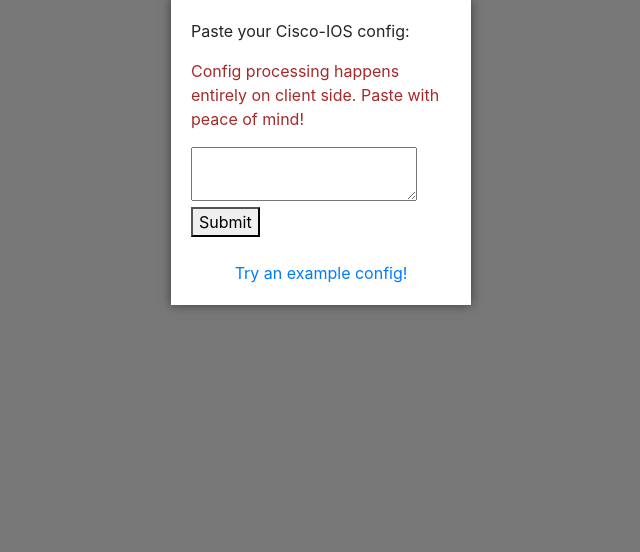
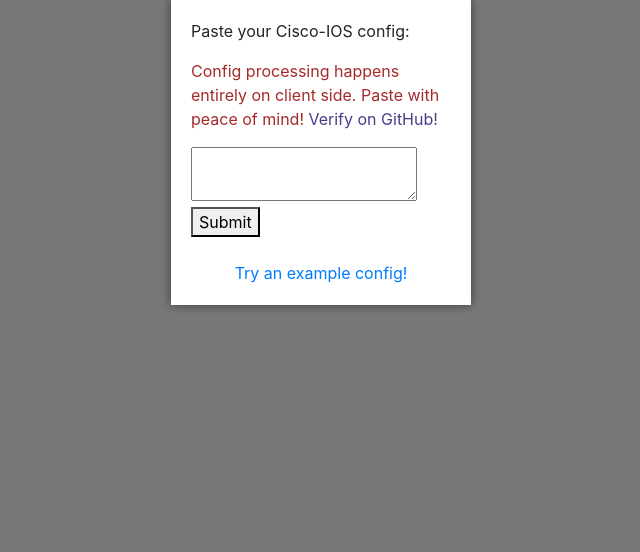
Before and after one commit to AdamSpera/configconsult, a Flask app: page / in a window 1280 px wide. Shown: the part 248-800 px from the top of the page, without its empty margins (319-959 px from the left). Run offline with Flask 3, Linux system fonts and the light colour scheme; some libraries are stand-ins or nearby versions.

Commit message:
Update link in index.html

```diff
--- a/templates/index.html
+++ b/templates/index.html
@@ -27,7 +27,7 @@
 
   <div id="dialogBox">
     <p>Paste your Cisco-IOS config:</p>
-    <p style="color: brown;">Config processing happens entirely on client side. Paste with peace of mind!</p>
+    <p style="color: brown;">Config processing happens entirely on client side. Paste with peace of mind! <a href="https://github.com/AdamSpera/configconsult" target="_blank" style="color: darkslateblue;">Verify on GitHub!</a></p>
     <textarea id="inputField"></textarea>
     <button id="submitBtn">Submit</button>
     <br><br>
```
